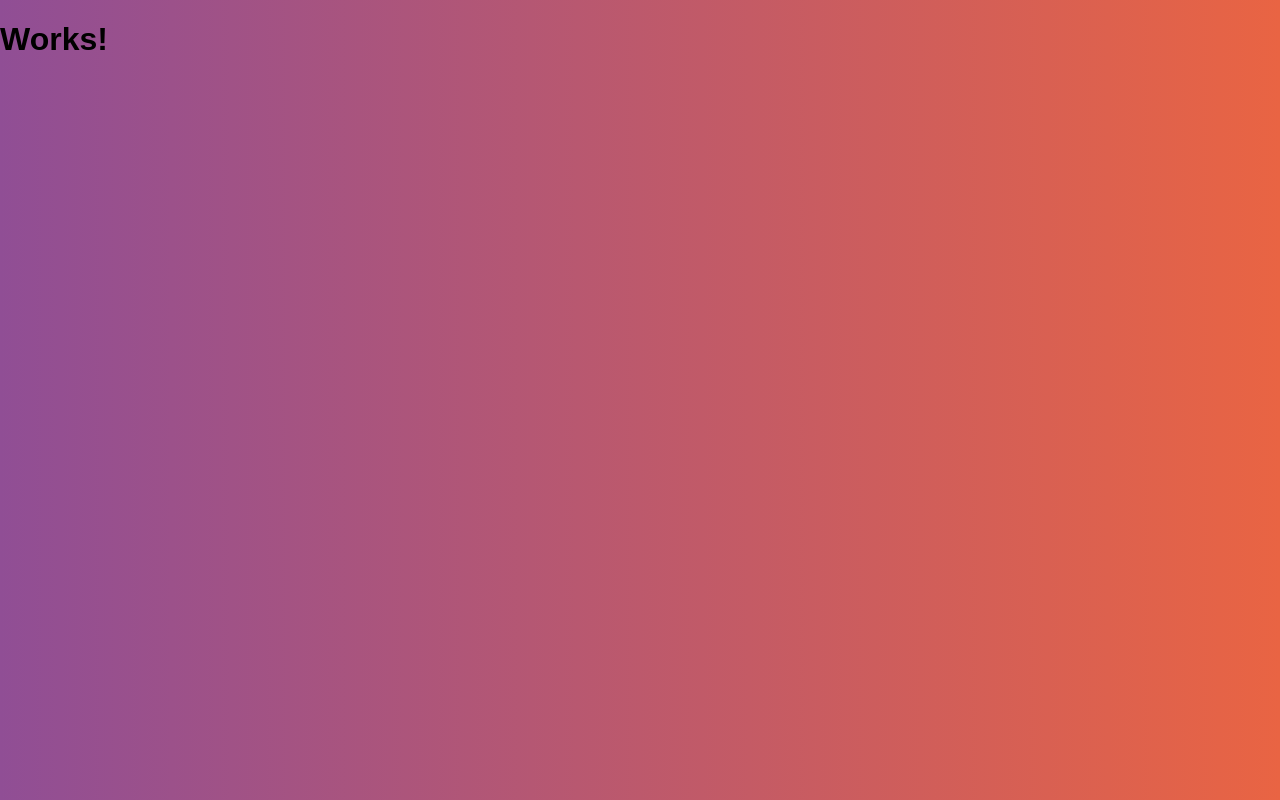
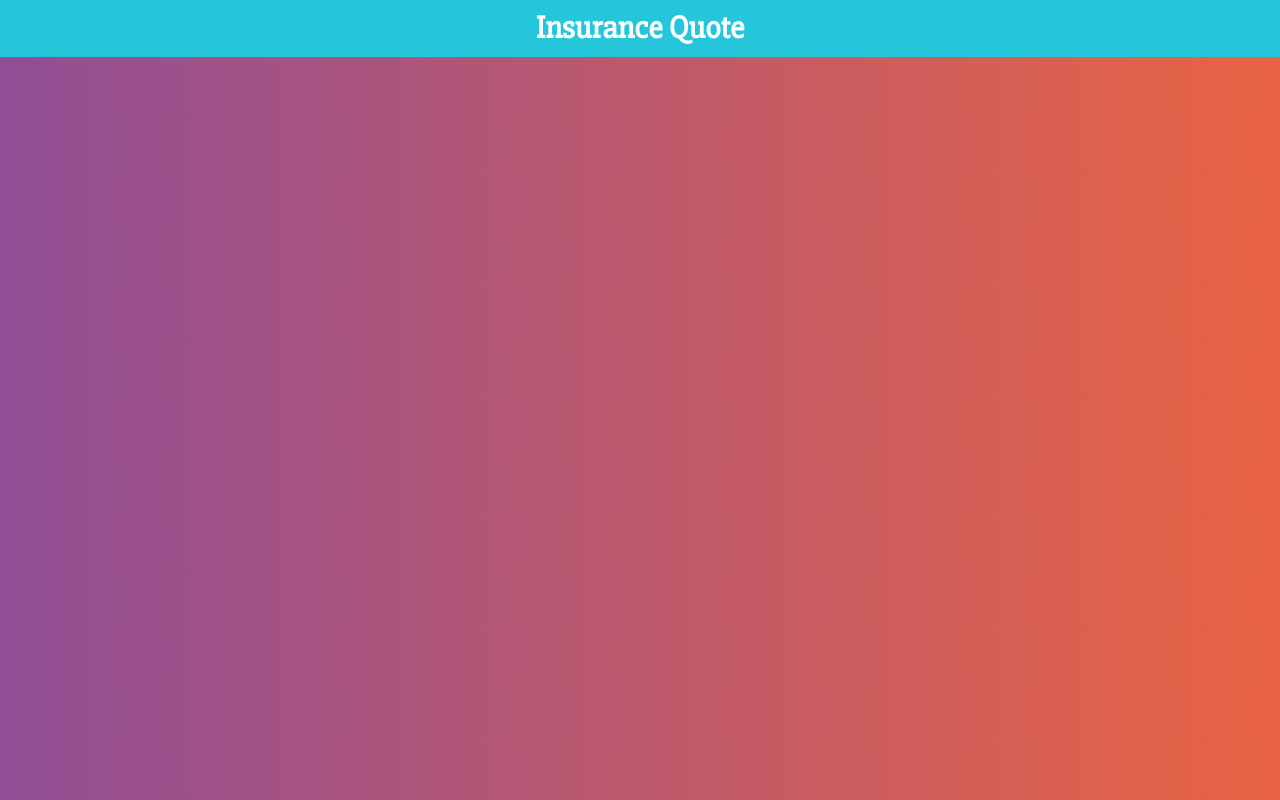
Before and after one commit to JnDiego/auto-insurance-quote, a React (Create React App) app: page / in a window 1280 px wide. Built offline with nearby package versions, Linux system fonts and the light colour scheme.

Commit message:
Se crea componente Header. Se instala librería para uso de Styled-Components

```diff
--- a/package.json
+++ b/package.json
@@ -35,6 +35,8 @@
     ]
   },
   "devDependencies": {
+    "@emotion/core": "^10.0.28",
+    "@emotion/styled": "^10.0.27",
     "gh-pages": "^2.2.0"
   }
 }
--- a/src/App.js
+++ b/src/App.js
@@ -1,7 +1,12 @@
-import React from 'react';
+import React, { Fragment } from 'react';
+import Header from './components/Header';
 
 function App() {
-  return <h1>Works!</h1>;
+  return (
+    <Fragment>
+      <Header title="Insurance Quote" />
+    </Fragment>
+  );
 }
 
 export default App;
--- /dev/null
+++ b/src/components/Header.js
@@ -0,0 +1,26 @@
+import React from 'react';
+import styled from '@emotion/styled';
+
+const HeaderContainer = styled.header`
+  background-color: #26c6da;
+  padding: 10px;
+  font-weight: bold;
+  color: #ffffff;
+`;
+
+const HeaderText = styled.h1`
+  font-size: 2rem;
+  margin: 0;
+  font-family: 'Slabo 27px', serif;
+  text-align: center;
+`;
+
+const Header = ({ title }) => {
+  return (
+    <HeaderContainer>
+      <HeaderText>{title}</HeaderText>
+    </HeaderContainer>
+  );
+};
+
+export default Header;
```
Also changed, not shown: 1 other file (tests, documents, lock files or other folders).
